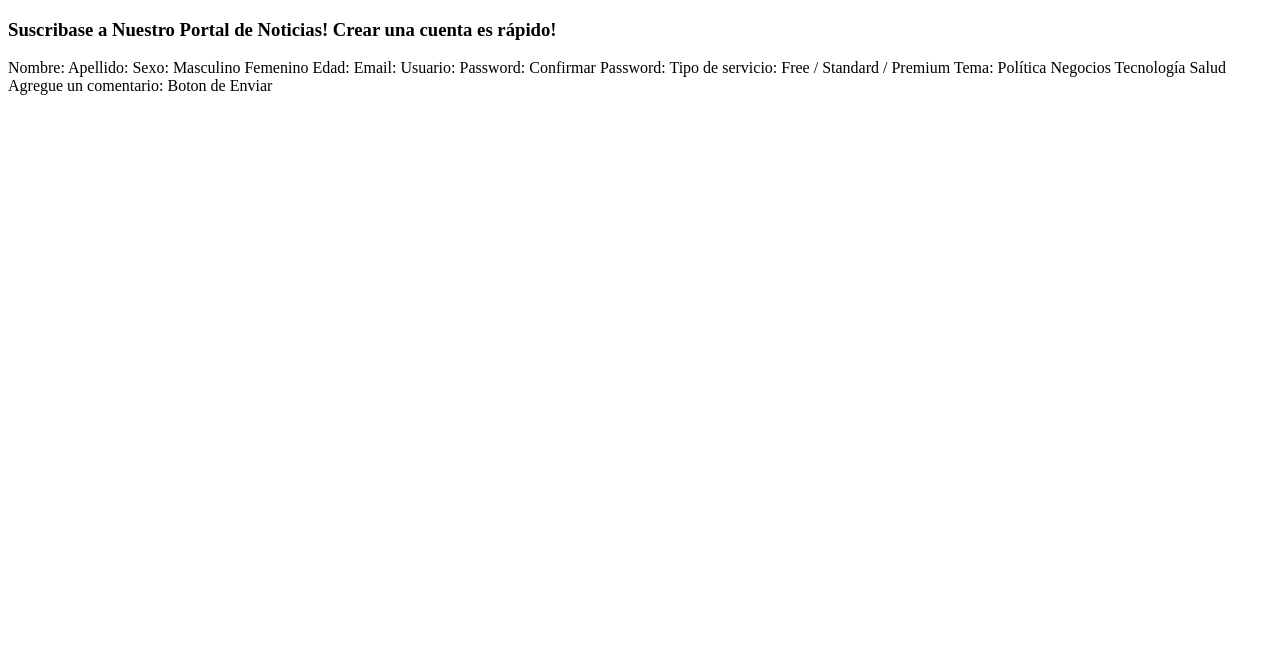
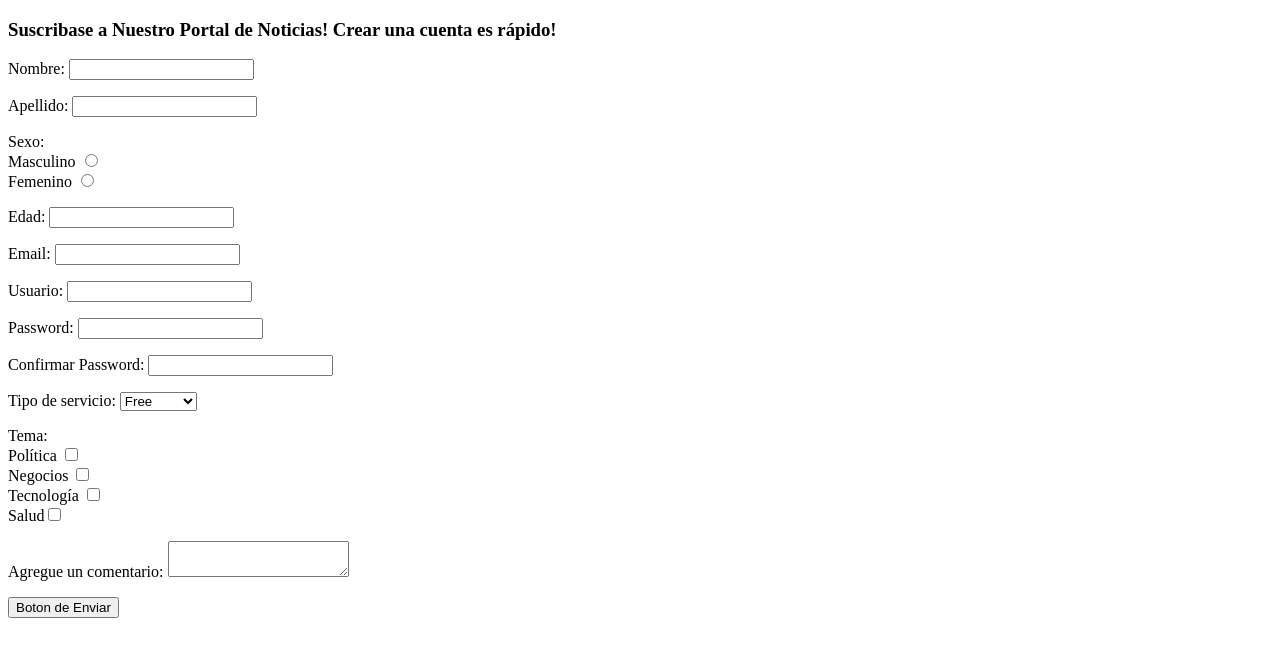
Before and after one commit to UCC-LabCompu2/ejercicios2023-delfisalinas, a plain HTML site: page Ejercicios-HTML/ej_formulario.html in a window 1280 px wide. Drawn offline with Linux system fonts and the light colour scheme.

Commit message:
Se realizo el ejercicio de formulario

```diff
--- a/Ejercicios-HTML/ej_formulario.html
+++ b/Ejercicios-HTML/ej_formulario.html
@@ -18,26 +18,62 @@
     https://www.w3schools.com/html/tryit.asp?filename=tryhtml_elem_output-->
 
 <h3>Suscribase a Nuestro Portal de Noticias! Crear una cuenta es rápido!</h3>
-Nombre:
-Apellido:
-Sexo: Masculino Femenino
-Edad:
-Email:
-Usuario:
-Password:
-Confirmar Password:
-
-Tipo de servicio: Free / Standard / Premium
-Tema:
-Política
-Negocios
-Tecnología
-Salud
-
+<form>
+<p>
+    Nombre: <input type="text" name="Nombre">
+</p>
+    <p>
+Apellido: <input type="text" name="Apellido">
+    </p>
+    <p>
+        Sexo:
+        <br>
+        Masculino <input type="radio" name="Sexo" value="masculino">
+        <br>
+        Femenino <input type="radio" name="Sexo" value="femenino">
+    </p>
+    <p>
+Edad: <input type="number" name="edad">
+    </p>
+    <p>
+Email: <input type="email" name="email">
+    </p>
+    <p>
+Usuario: <input type="text" name="usuario">
+    </p>
+    <p>
+Password: <input type="password" name="password">
+    </p>
+    <p>
+Confirmar Password: <input type="password" name="password2">
+    </p>
+    <p>
+Tipo de servicio:
+        <select>
+            <option value="free">Free</option>
+            <option value="standard">Standard</option>
+            <option value="premium">Premium</option>
+        </select>
+    </p>
+    <p>
+            Tema:
+        <br>
+            Política <input type="checkbox" name="politica" value="politica">
+        <br>
+            Negocios <input type="checkbox" name="negocios" value="negocios" >
+        <br>
+            Tecnología <input type="checkbox" name="tecnologia" value="tecnologia" >
+        <br>
+            Salud<input type="checkbox" name="salud" value="salud" >
+    </p>
+    <p>
 Agregue un comentario:
-
-Boton de Enviar
-
+        <textarea> </textarea>
+    </p>
+    <p>
+         <button type="button"> Boton de Enviar</button>
+    </p>
+</form>
 
 </body>
 </html>
```
Also changed, not shown: 1 other file.
